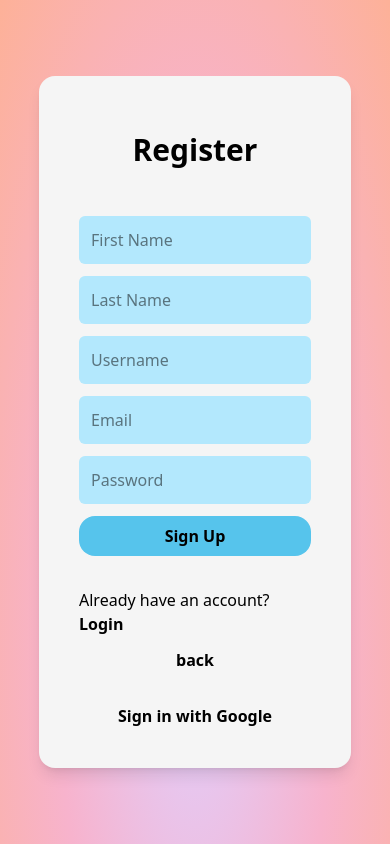
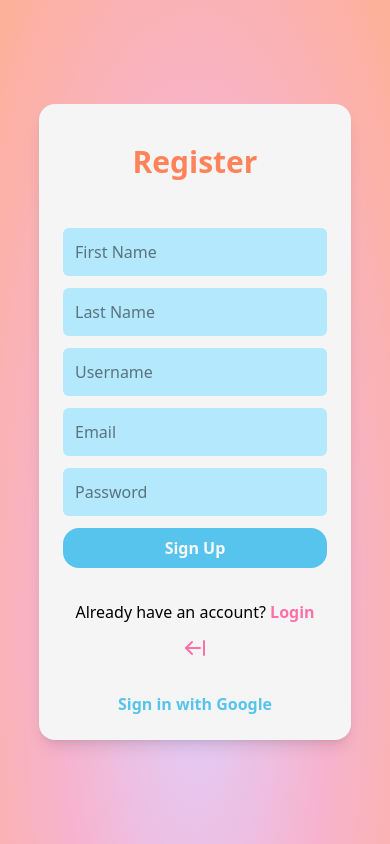
Before and after one commit to matdelp/creative-companion, a React (Vite) app in the folder apps/frontend/: page /register in a window 390 px wide. Built offline with nearby package versions, Linux system fonts and the light colour scheme.

Commit message:
style responsive login signup pages

```diff
--- a/apps/frontend/src/components/authentication/FormCard.tsx
+++ b/apps/frontend/src/components/authentication/FormCard.tsx
@@ -1,5 +1,6 @@
 import React, { type PropsWithChildren } from "react";
 import { NavLink } from "react-router-dom";
+import { ArrowLeftFromLine } from "lucide-react";
 
 type FormCardProps = PropsWithChildren<{
   linkText: string;
@@ -18,24 +19,22 @@ export const FormCard: React.FC<FormCardProps> = ({
   google,
 }) => {
   return (
-    <div className="flex flex-col items-center justify-center p-10 rounded-2xl w-4/5 max-w-md bg-mybackground-light-400 shadow-lg gap-8">
-      <h2 className="text-blackText-primaryd text-3xl font-bold py-4">
-        {title}
-      </h2>
+    <div className="flex flex-col items-center justify-center xl:p-10 p-6 rounded-2xl w-4/5 max-w-md bg-mybackground-light-400 shadow-lg gap-8">
+      <h2 className="text-myorange-400 text-3xl font-bold py-4">{title}</h2>
       {children}
       <div className="flex flex-col gap-3 items-center">
         <p>
           {linkMessage}{" "}
-          <NavLink className="font-semibold" to={path}>
+          <NavLink className="font-semibold text-mypink-400" to={path}>
             {linkText}
           </NavLink>
         </p>
-        <NavLink className="font-semibold" to="/">
-          back
+        <NavLink className="font-semibold text-mytext-dark" to="/">
+          <ArrowLeftFromLine className="text-mypink-400" />
         </NavLink>
       </div>
       {google && (
-        <a className="font-semibold" href="/api/artist/google">
+        <a className="font-bold text-myblue-400" href="/api/artist/google">
           Sign in with Google
         </a>
       )}
--- a/apps/frontend/src/components/authentication/SigninForm.tsx
+++ b/apps/frontend/src/components/authentication/SigninForm.tsx
@@ -102,7 +102,7 @@ export const SignInForm: React.FC = () => {
         </div>
 
         <button
-          className="px-2 py-2 bg-myblue-400 rounded-2xl text-whiteText-primary font-semibold w-full cursor-pointer"
+          className="px-2 py-2 bg-myblue-400 rounded-2xl text-mytext-light font-semibold w-full cursor-pointer"
           type="submit"
         >
           Login
--- a/apps/frontend/src/components/authentication/SignupForm.tsx
+++ b/apps/frontend/src/components/authentication/SignupForm.tsx
@@ -153,7 +153,7 @@ export const SignUpForm: React.FC = () => {
         </div>
 
         <button
-          className="px-2 py-2 bg-myblue-400 rounded-2xl text-whiteText-primary font-semibold w-full cursor-pointer"
+          className="px-2 py-2 bg-myblue-400 rounded-2xl text-mytext-light font-semibold w-full cursor-pointer"
           type="submit"
         >
           Sign Up
```
